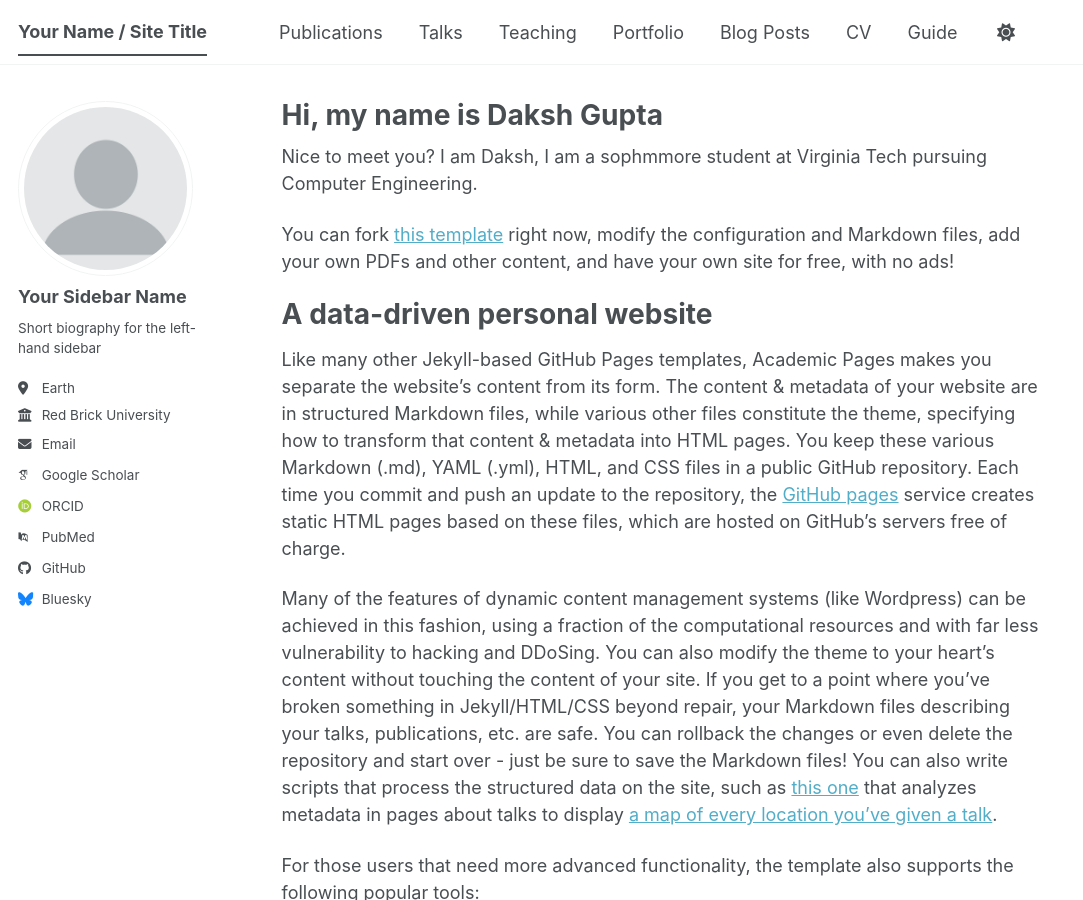
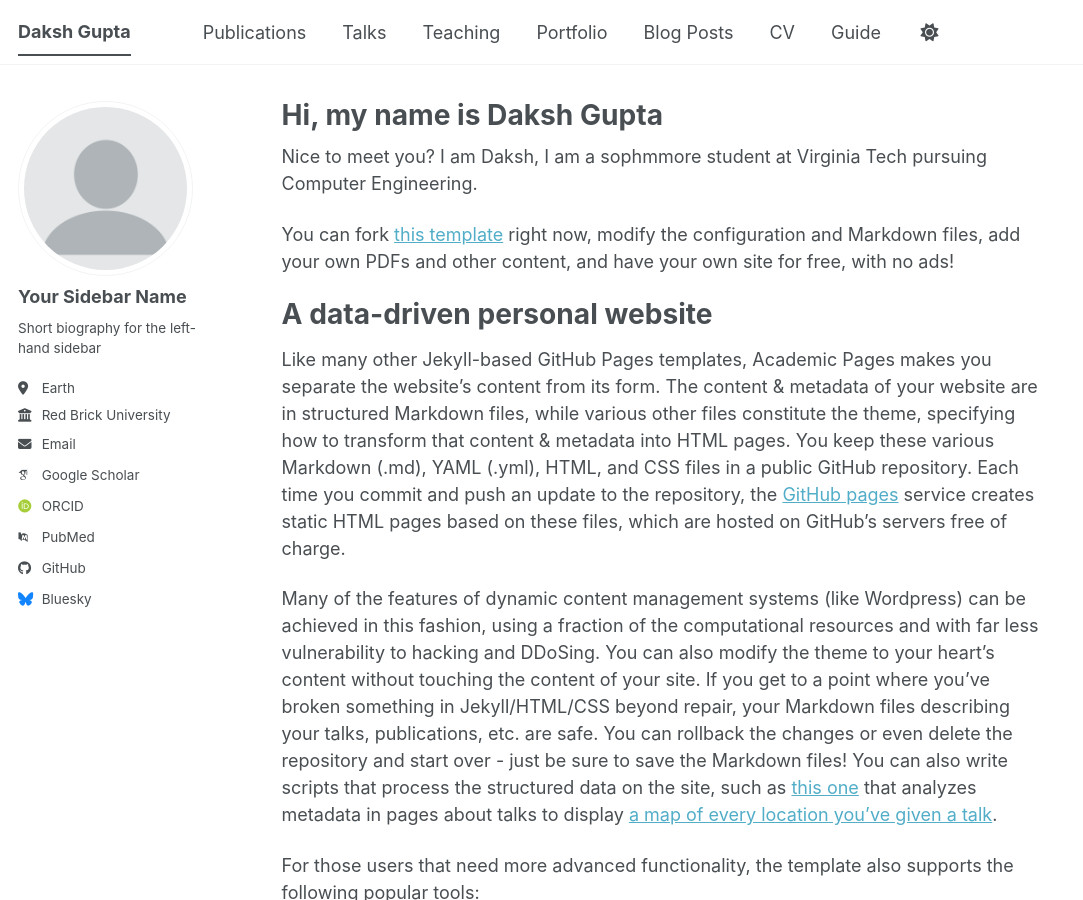
Before and after one commit to AdvanceUser2005/AdvanceUser2005.github.io, a Jekyll site: the page built from _pages/about.md, in a window 1280 px wide and 900 px high. Shown: the whole window, without its empty margins (0-1083 px from the left). Built offline with Jekyll 4.4.1, drawn with Linux system fonts in a browser that asks for light colours; some web fonts are replaced; a script bundle is joined from its source files by our own code; library files that are not in the unit come from our copies.

Commit message:
Added My Name in Title

```diff
--- a/_config.yml
+++ b/_config.yml
@@ -9,7 +9,7 @@
 # Basic Site Settings
 locale                   : "en-US"
 site_theme               : "default" # The available themes options are "default", "air", "sunrise", "mint", "dirt" and "contrast"
-title                    : "Your Name / Site Title"
+title                    : "Daksh Gupta"
 title_separator          : "-"
 name                     : &name "Your Name"
 description              : &description "Your Name's academic portfolio"   # Update this with a general description of your site, this is the default if not overridden by a page
```
